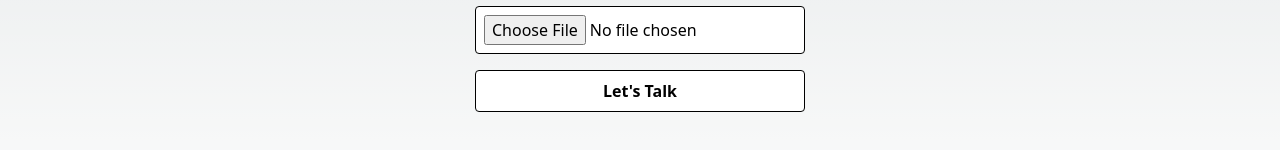
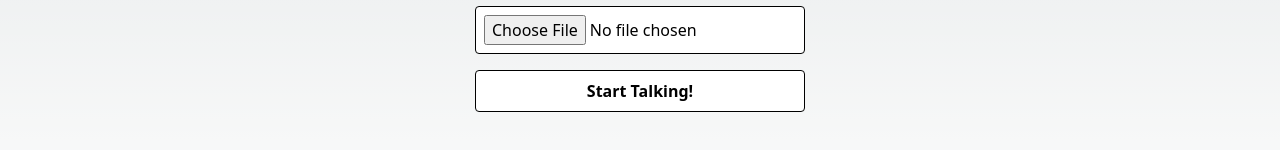
Before and after one commit to TheBest125/Virtual_Avatar, a Next.js app: page / in a window 1280 px wide. Shown: the part 502-652 px from the top of the page. Built offline with nearby package versions, Linux system fonts and the light colour scheme.

Commit message:
fix string

```diff
--- a/src/pages/components/UserForm.tsx
+++ b/src/pages/components/UserForm.tsx
@@ -71,7 +71,7 @@ const UserForm: React.FC<UserFormProps> = ({ onSubmit, isLoading }) => {
         </button>
       ) : (
         <button type="submit" className="border border-black bg-white p-2 font-semibold rounded">
-          Let's Talk
+          Start Talking!
         </button>
       )}
 
```
